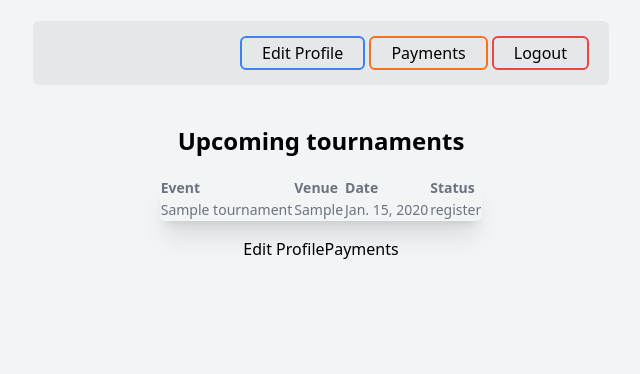
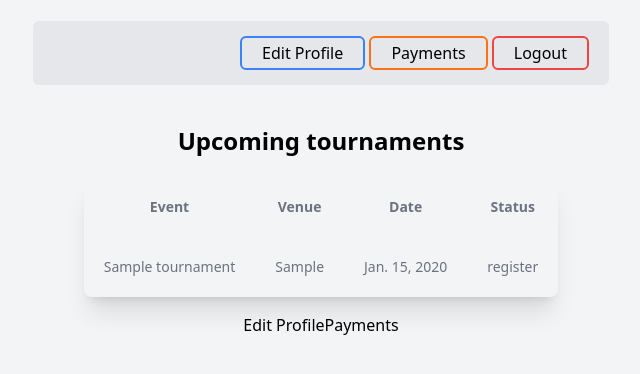
Before and after one commit to Strawberry-pumpkin/wysc-website, a Django app: template profiles/templates/profiles/index.html in a window 1280 px wide. Shown: the part 183-557 px from the top of the page, without its empty margins (319-959 px from the left). Run offline with Django 4.2, Linux system fonts and the light colour scheme; the template is opened without the code that fills it: values that come from a table or form of the project are taken from there, others are empty; tables that the repository leaves empty hold one stand-in row (values such as "Sample post"); some libraries are stand-ins or nearby versions; some web fonts are replaced.

Commit message:
added padding to the upcoming tournaments table

```diff
--- a/profiles/templates/profiles/index.html
+++ b/profiles/templates/profiles/index.html
@@ -15,22 +15,22 @@
             </div>
         </div>
         <h4 class="mt-5 text-2xl font-bold text-center p-5">Upcoming tournaments</h4>
-        <table class=' m-auto text-sm text-left rtl:text-right text-gray-500 p-5 bg-gray-150 shadow-xl rounded-md'>
+        <table class=' m-auto text-sm text-left rtl:text-right text-gray-500 p-5 bg-gray-150 shadow-xl rounded-lg'>
             <thead>
                 <tr>
-                    <th>Event</th>
-                    <th>Venue</th>
-                    <th>Date</th>
-                    <th>Status</th>
+                    <th class='p-5 text-center'>Event</th>
+                    <th class='p-5 text-center'>Venue</th>
+                    <th class='p-5 text-center'>Date</th>
+                    <th class='p-5 text-center'>Status</th>
                 </tr>
             </thead>
             <tbody>
         {% for t in tournaments %}
             <tr>
-                <td>{{ t.name }}</td>
-                <td>{{ t.venue }}</td>
-                <td>{{ t.start_date }}</td>
-                <td>
+                <td class='p-5'>{{ t.name }}</td>
+                <td class='p-5'>{{ t.venue }}</td>
+                <td class='p-5'>{{ t.start_date }}</td>
+                <td class='p-5'>
                     <div class="col-2">
                     {% if t.registered %}
                         You are registered
```
